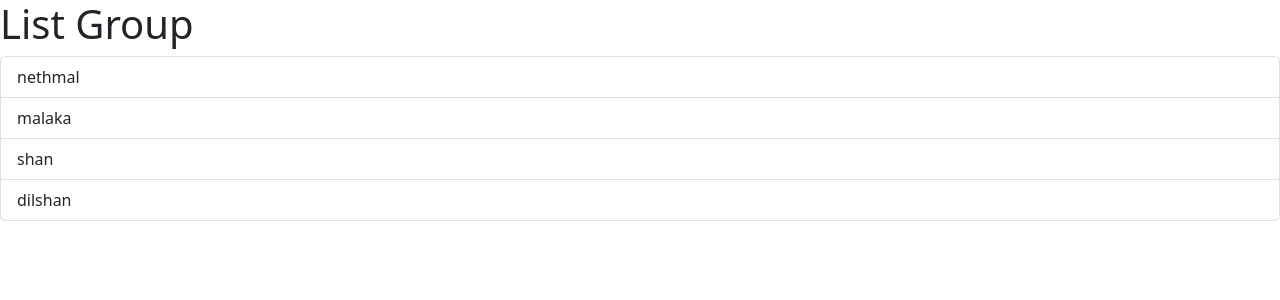
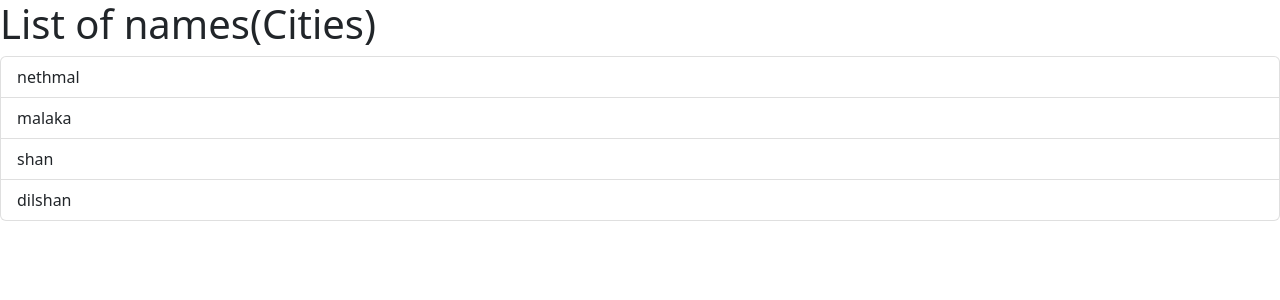
Before and after one commit to nethmalgeesaraux/React-Tutorial, a React (Vite) app: page / in a window 1280 px wide. Shown: the top 300 px of the page. Built offline with nearby package versions, Linux system fonts and the light colour scheme.

Commit message:
Passing Data via Props

```diff
--- a/src/App.tsx
+++ b/src/App.tsx
@@ -1,7 +1,9 @@
 import ListGroup from "./component/ListGroup";
 
 function App() {
-  return <div><ListGroup/></div>
+let items = ["nethmal", "malaka", "shan", "dilshan"];
+
+  return <div><ListGroup items={items} heading="List of names(Cities)"/></div>
 }
 
 export default App;
--- a/src/component/ListGroup.tsx
+++ b/src/component/ListGroup.tsx
@@ -1,16 +1,21 @@
 import { Fragment } from "react/jsx-runtime";
 import './ListGroup.css';
 import { useState } from "react";
-function ListGroup() {
 
-    let items = ["nethmal", "malaka", "shan", "dilshan"];
+ interface Props {
+        items: string[];
+        heading: string;
+    }
+function ListGroup({items, heading}: Props) {
+
+
     const[selectedIndex, setSelectedIndex] = useState(-1);
     //items = [];
 
     //const handleClick = (event: React.MouseEvent<HTMLLIElement>) => console.log(event);
 
     return <div>
-        <h1>List Group</h1>
+        <h1>{heading}</h1>
         {items.length === 0 && <p>No Item Found</p>}
         <ul className="list-group">
             {items.map((items,index)=> (
```
